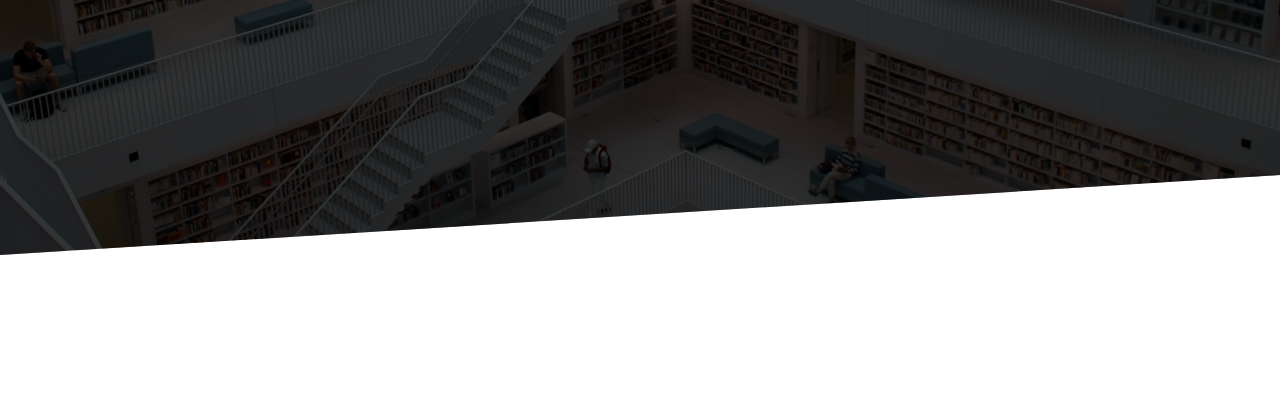
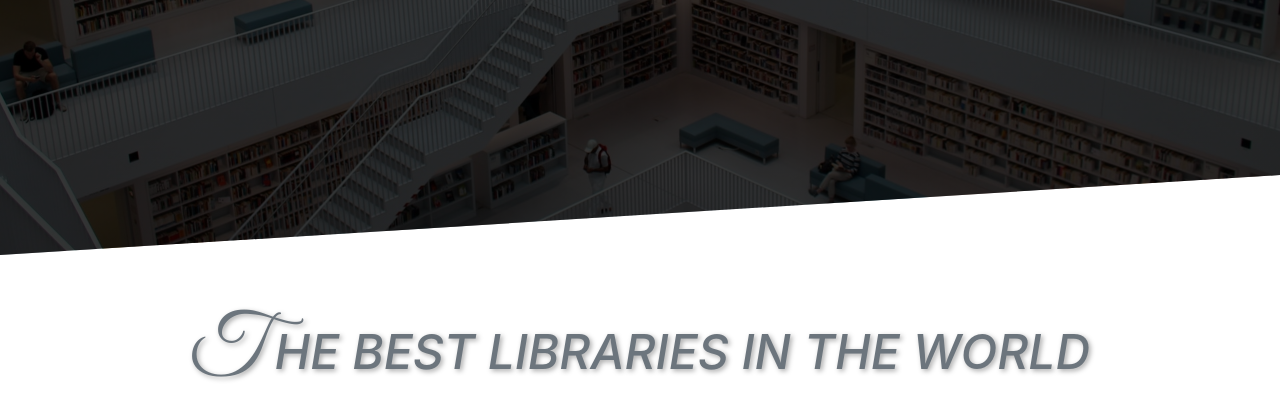
Before and after one commit to scampcoder/Bootstrap-Bookstore, a plain HTML site: page index.html in a window 1280 px wide. Shown: the part 545-964 px from the top of the page. Before the commit the page ends 800 px from the top, so only its background shows below. Drawn offline with Linux system fonts and the light colour scheme.

Commit message:
Gallery title

```diff
--- a/css/style.css
+++ b/css/style.css
@@ -37,3 +37,25 @@ header {
     }
 }
 /* end of header */
+
+/* common title */
+.common-title {
+    display: inline-block;
+    font-size: 3rem;
+    font-weight: 500;
+    text-shadow: 2px 2px 5px #aaa;
+    transition: all .5s;
+}
+
+.common-title::first-letter {
+    font-family: 'Great Vibes', cursive;
+    font-size: 5rem;
+    margin-right: 10px;
+    font-style: normal;
+}
+
+.common-title:hover {
+    transform: translate(-5px, -3px);
+    text-shadow: 2px 5px 20px #aaa;
+}
+/* end of common title */
--- a/index.html
+++ b/index.html
@@ -28,6 +28,21 @@
       </div>
     </header>
     <!-- end of header -->
+
+    <!-- gallery -->
+    <section class="gallery">
+      <div class="container">
+        <!-- title -->
+        <div class="row">
+          <div class="col text-center py-5">
+            <h1 class="text-secondary text-uppercase font-italic common-title">The best libraries in the world</h1>
+          </div>
+        </div>
+        <!-- end of title -->
+      </div>
+    </section>
+    <!-- end of gallery -->
+
     <script src="js/jquery-3.3.1.min.js"></script>
     <script src="js/popper.js"></script>
     <script src="js/bootstrap.js"></script>
```
